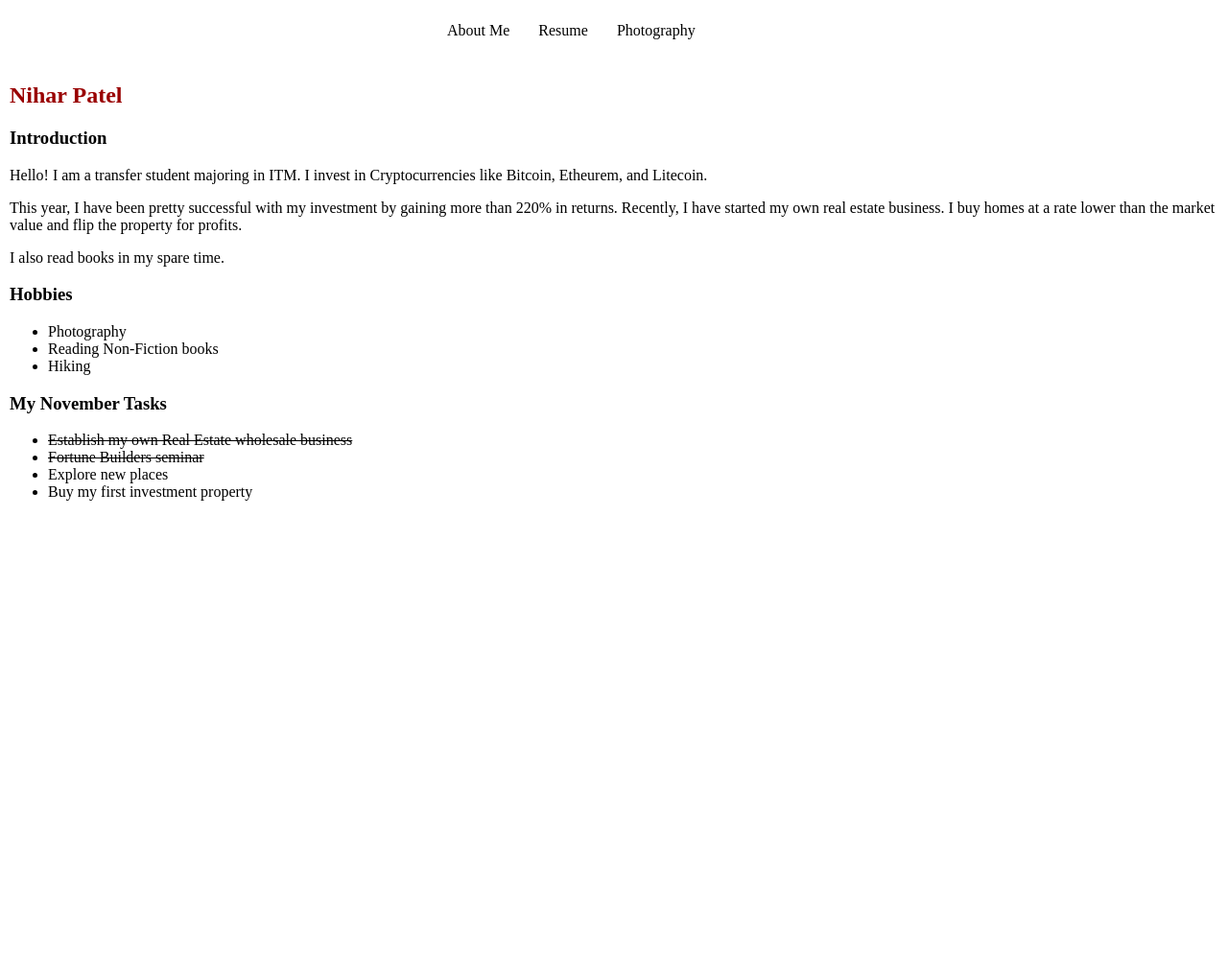
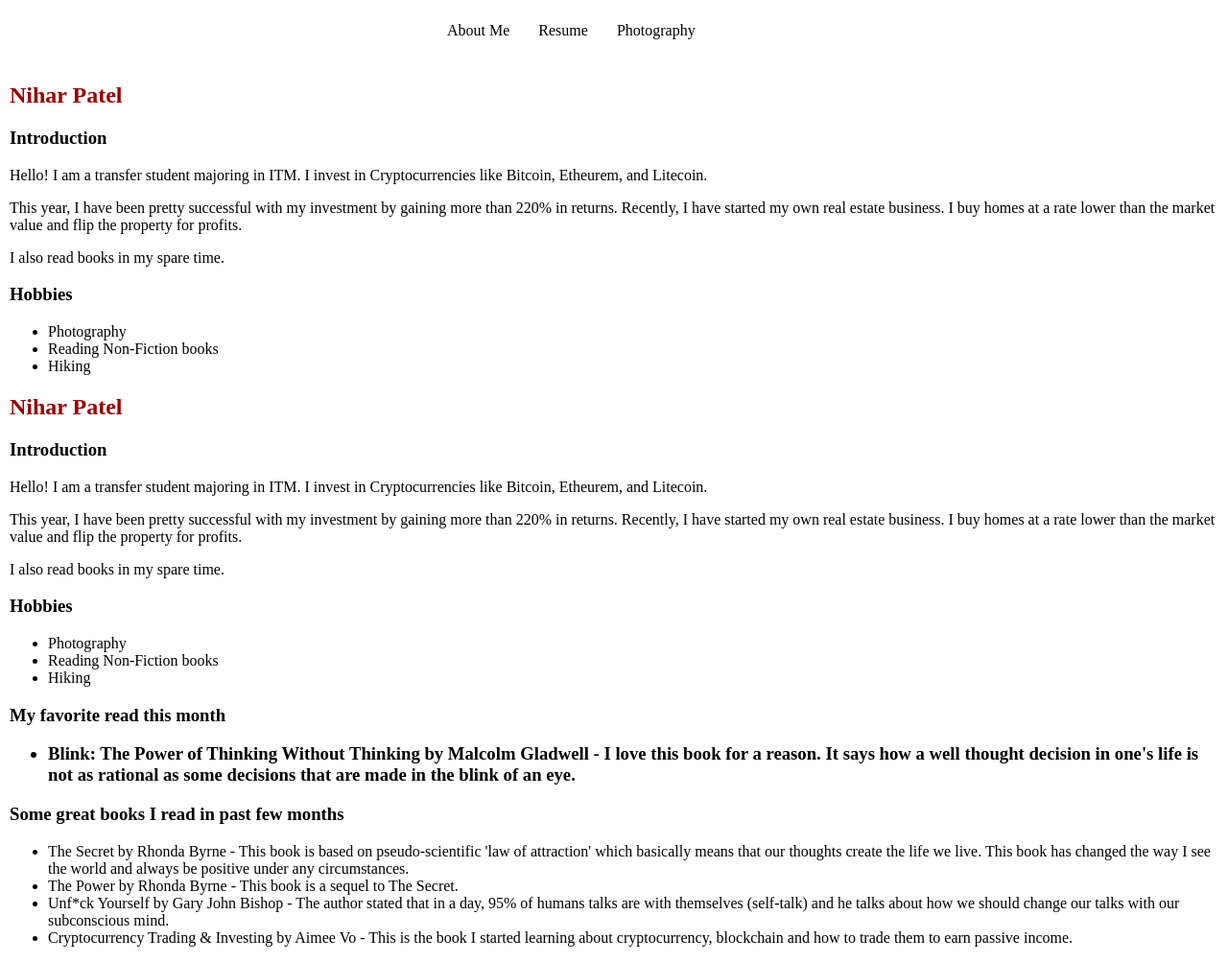
Before and after one commit to npatel117/project-3, a plain HTML site: page index.html in a window 1280 px wide. Shown: the whole page at 96% size. Before the commit the page ends 800 px from the top, so only its background shows below. Drawn offline with Linux system fonts and the light colour scheme.

Commit message:
Update index.html

```diff
--- a/index.html
+++ b/index.html
@@ -31,13 +31,33 @@
 			<li> Reading Non-Fiction books </li>
 			<li> Hiking </li>
 		</ul>
-		<h3> My November Tasks </h3>
+		<h2> Nihar Patel </h2>
+
+		<h3> Introduction </h3>
+		<p> Hello! I am a transfer student majoring in ITM. I invest in Cryptocurrencies like Bitcoin, Etheurem, and Litecoin.</p>
+		<p>This year, I have been pretty successful with my investment by gaining more than 220% in returns. Recently, I have started my own real estate business. I buy homes at a rate lower than the market value and flip the property for profits.</p>
+		<p>I also read books in my spare time.</p>
+
+		<h3> Hobbies </h3>
 		<ul>
-			<li> <strike> Establish my own Real Estate wholesale business</strike> </li>
-			<li> <strike>Fortune Builders seminar</strike> </li>
-			<li> Explore new places</li>
-			<li> Buy my first investment property </li>
+			<li> Photography </li>
+			<li> Reading Non-Fiction books </li>
+			<li> Hiking </li>
 		</ul>
+
+		<h3> My favorite read this month <h3>
+		<ul>
+			<li> Blink: The Power of Thinking Without Thinking by Malcolm Gladwell - I love this book for a reason. It says how a well thought decision in one's life is not as rational as some decisions that are made in the blink of an eye.</li>
+		</ul>
+
+		<h3> Some great books I read in past few months </h3>
+		<ul>
+			<li> The Secret by Rhonda Byrne - This book is based on pseudo-scientific 'law of attraction' which basically means that our thoughts create the life we live. This book has changed the way I see the world and always be positive under any circumstances. </li>
+			<li> The Power by Rhonda Byrne - This book is a sequel to The Secret. </li>
+			<li> Unf*ck Yourself by Gary John Bishop - The author stated that in a day, 95% of humans talks are with themselves (self-talk) and he talks about how we should change our talks with our subconscious mind.</li>
+			<li> Cryptocurrency Trading & Investing by Aimee Vo - This is the book I started learning about cryptocurrency, blockchain and how to trade them to earn passive income. </li>
+		</ul>
+
 
 </body>
 
```
